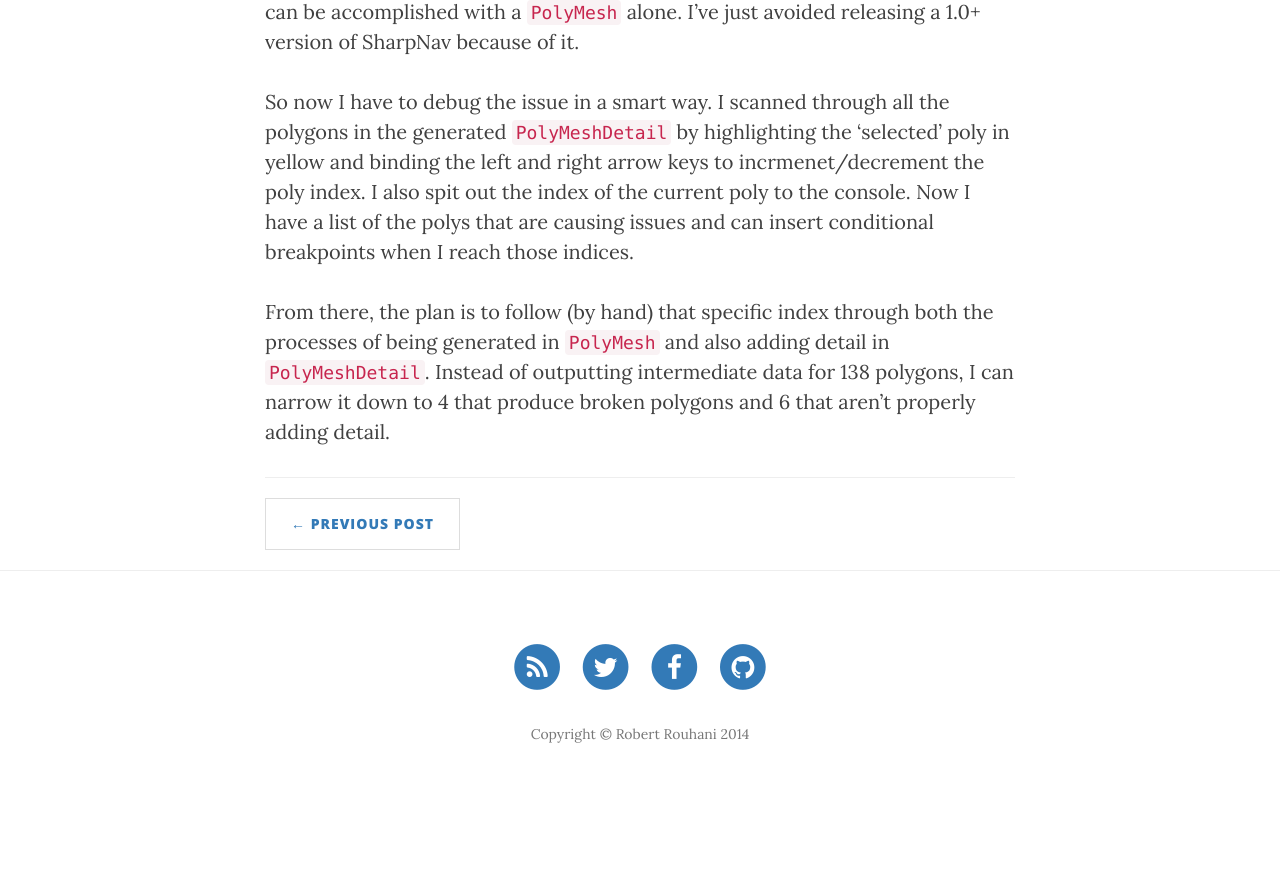
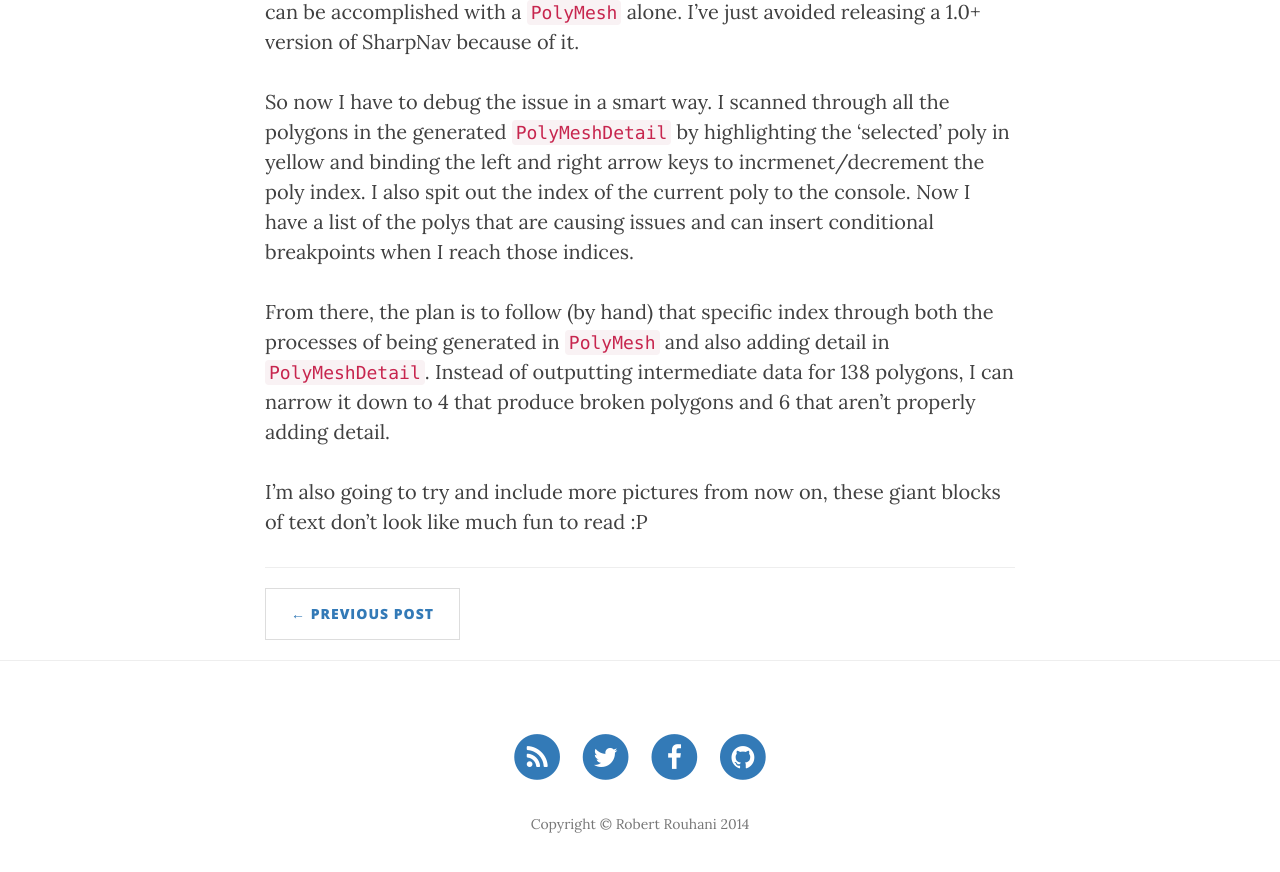
Before and after one commit to Robmaister/100daysofhacking, a Jekyll site: the page built from _posts/2014-12-27-day-3.md, in a window 1280 px wide and 900 px high, scrolled down 949 px. Shown: the top 872 px of the window. Built offline with Jekyll 4.4.1, drawn with Linux system fonts in a browser that asks for light colours; nearby versions of some CDN libraries; before the commit the page ends 1759 px from its top, so only the background shows below that.

Commit message:
Darkened day 3 background, fixed timestamp on day 2, added addendum to day 3

```diff
--- a/_posts/2014-12-27-day-3.md
+++ b/_posts/2014-12-27-day-3.md
@@ -35,3 +35,6 @@ the processes of being generated in `PolyMesh` and also adding detail in
 `PolyMeshDetail`. Instead of outputting intermediate data for 138 polygons,
 I can narrow it down to 4 that produce broken polygons and 6 that aren't
 properly adding detail.
+
+I'm also going to try and include more pictures from now on, these giant
+blocks of text don't look like much fun to read :P
```
Also changed, not shown: _posts/2014-12-26-day-2.md (+1 -1 lines), img/bg/day3.png.
